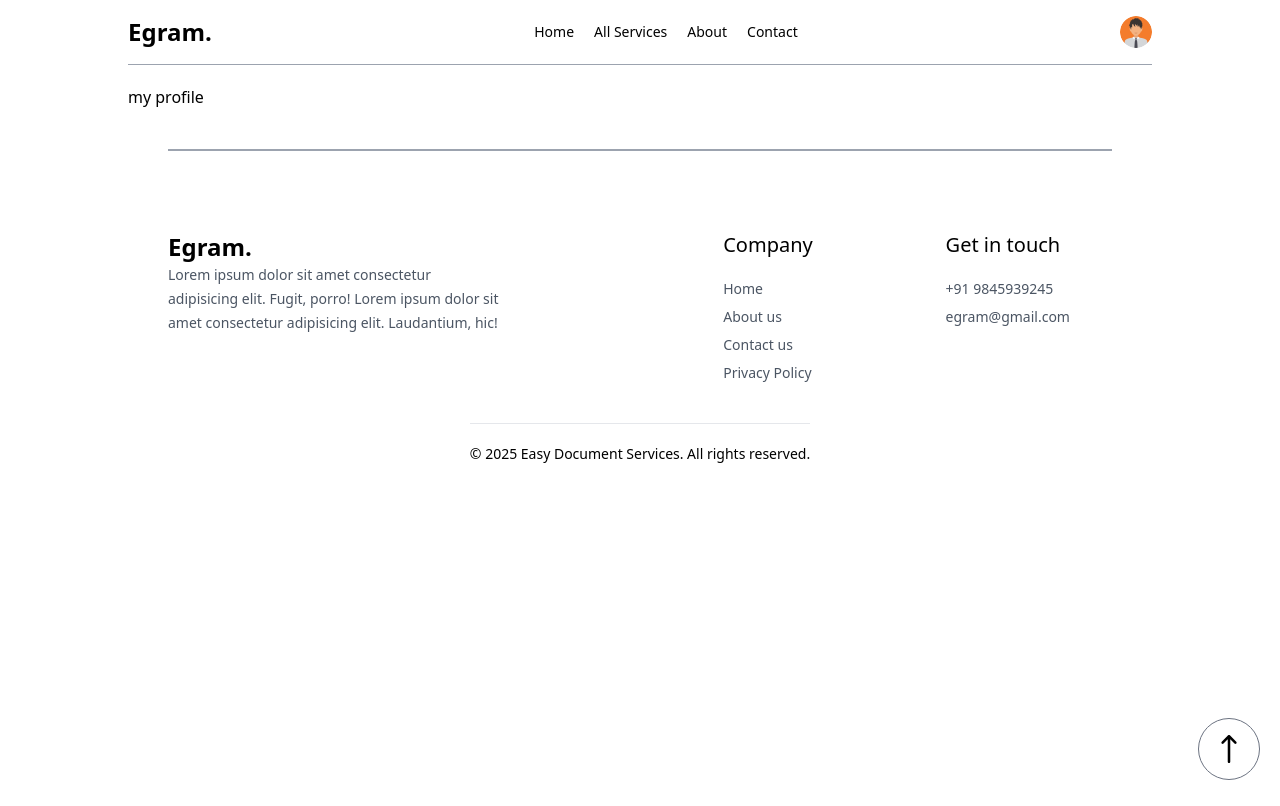
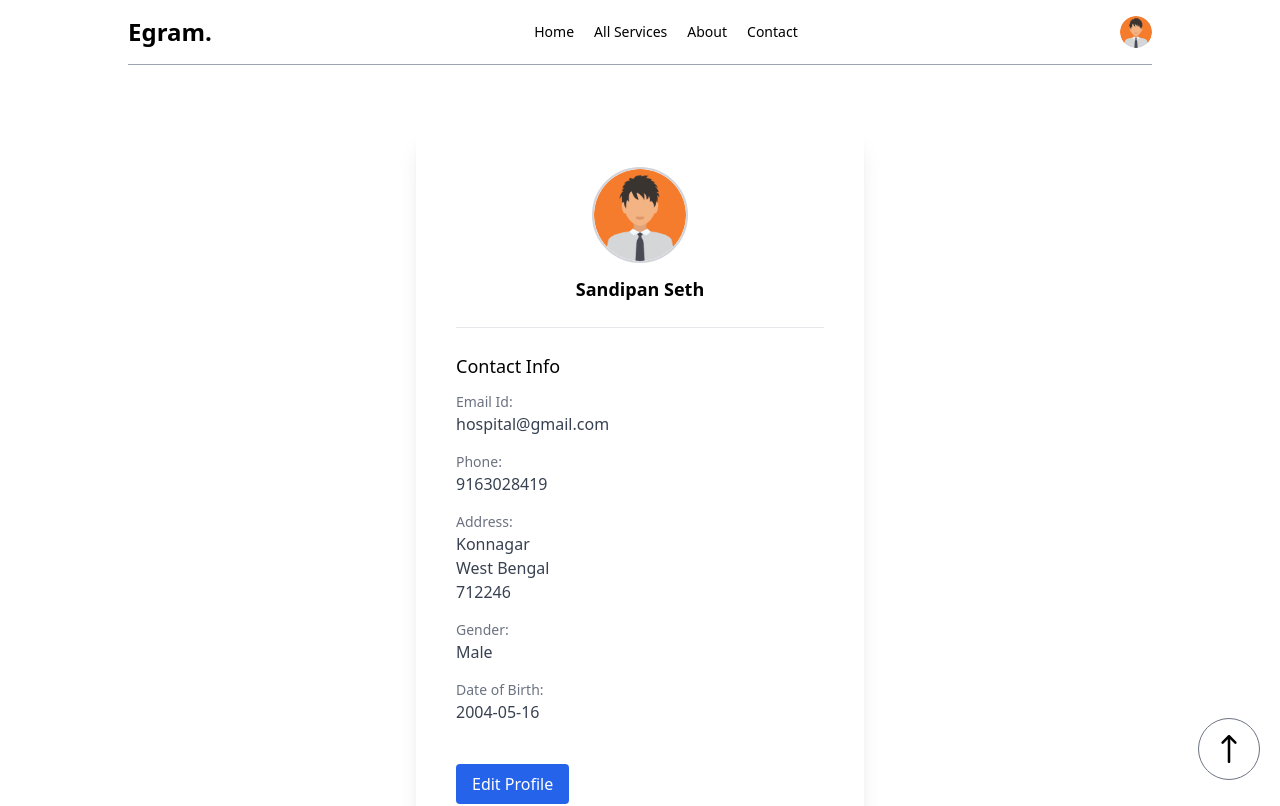
Before and after one commit to Sandipan-seth/Egram-FrontEnd, a React (Vite) app: page /my-profile in a window 1280 px wide. Shown: the top 806 px of the page. Built offline with nearby package versions, Linux system fonts and the light colour scheme.

Commit message:
Add files via upload

```diff
--- a/src/components/Modification.jsx
+++ b/src/components/Modification.jsx
@@ -1,11 +1,14 @@
-import React, { useEffect, useState } from "react";
+import React, { useContext, useEffect, useState } from "react";
+import userContext from "../contexts/UserContext";
+
 
 const Modification = ({ id }) => {
-  const [name, setName] = useState("");
-  const [address1, setAddress1] = useState("");
-  const [address2, setAddress2] = useState("");
-  const [address3, setAddress3] = useState("");
-  const [phone, setPhone] = useState("");
+  const {userData} = useContext(userContext);
+  const [name, setName] = useState(userData.name);
+  const [phone, setPhone] = useState(userData.phone);
+  const [address1, setAddress1] = useState(userData.address.line1);
+  const [address2, setAddress2] = useState(userData.address.line2);
+  const [pinCode, setPinCode] = useState(userData.address.pincode);
 
   useEffect(() => {
     scrollTo(0, 0);
@@ -122,19 +125,19 @@ const Modification = ({ id }) => {
           />
 
           <label
-            htmlFor="address3"
+            htmlFor="PinCode"
             className="block text-gray-700 font-medium mb-1"
           >
-            Address Line 3
+             Pin Code
           </label>
           <input
             type="text"
-            id="address3"
-            value={address3}
-            placeholder="Enter Address Line 3"
+            id="PinCode"
+            value={pinCode}
+            placeholder="Enter Pin Code"
             className="border border-gray-300 p-2 rounded-md w-full focus:ring-2 focus:ring-blue-200 outline-none"
             autoComplete="off"
-            onChange={(e) => setAddress3(e.target.value)}
+            onChange={(e) => setPinCode(e.target.value)}
           />
         </div>
 
--- a/src/components/NewApply.jsx
+++ b/src/components/NewApply.jsx
@@ -1,11 +1,13 @@
-import React, { useEffect, useState } from "react";
+import React, { useContext, useEffect, useState } from "react";
+import userContext from "../contexts/UserContext";
 
 const NewApply = ({ id }) => {
-  const [name, setName] = useState("");
-  const [address1, setAddress1] = useState("");
-  const [address2, setAddress2] = useState("");
-  const [address3, setAddress3] = useState("");
-  const [phone, setPhone] = useState("");
+  const { userData } = useContext(userContext);
+  const [name, setName] = useState(userData.name);
+  const [address1, setAddress1] = useState(userData.address.line1);
+  const [address2, setAddress2] = useState(userData.address.line2);
+  const [pinCode, setPinCode] = useState(userData.address.pincode);
+  const [phone, setPhone] = useState(userData.phone);
   const [age, setAge] = useState(18);
 
   useEffect(() => {
@@ -136,19 +138,19 @@ const NewApply = ({ id }) => {
           />
 
           <label
-            htmlFor="address3"
+            htmlFor="Pincode"
             className="block text-gray-700 font-medium mb-1"
           >
-            Address Line 3
+            Pin Code
           </label>
           <input
             type="text"
-            id="address3"
-            value={address3}
-            placeholder="Enter Address Line 3"
+            id="Pincode"
+            value={pinCode}
+            placeholder="Enter PinCode"
             className="border border-gray-300 p-2 rounded-md w-full focus:ring-2 focus:ring-blue-200 outline-none"
             autoComplete="off"
-            onChange={(e) => setAddress3(e.target.value)}
+            onChange={(e) => setPinCode(e.target.value)}
           />
         </div>
 
--- a/src/components/Verification.jsx
+++ b/src/components/Verification.jsx
@@ -1,10 +1,13 @@
-import React, { useState } from "react";
-import { useParams } from "react-router-dom";
+import React, { useContext, useState } from "react";
+import { useNavigate, useParams } from "react-router-dom";
 import Modification from "./Modification";
 import NewApply from "./NewApply";
+import userContext from "../contexts/UserContext";
 
 function Verification() {
   const { id } = useParams();
+  const navigate = useNavigate();
+  const { token } = useContext(userContext);
 
   const parameterConvertToWord = (w) =>
     w
@@ -20,8 +23,12 @@ function Verification() {
   };
 
   return (
+    <>
+      {token ? (
         <div className="p-6 max-w-4xl mx-auto">
-      <h1 className="text-2xl font-bold mb-4 text-center">Verification Page</h1>
+          <h1 className="text-2xl font-bold mb-4 text-center">
+            Verification Page
+          </h1>
 
           <div className="flex flex-col md:flex-row gap-6">
             {/* Left Side */}
@@ -58,6 +65,27 @@ function Verification() {
             </div>
           </div>
         </div>
+      ) : (
+        <div className="flex fixed inset-0 items-center justify-center bg-white bg-opacity-90 z-50">
+          <div className="bg-white p-8 rounded-lg shadow-lg border border-gray-200 w-full max-w-md mx-4 md:mx-auto text-center">
+            <h1 className="text-2xl font-bold text-gray-800 mb-4">
+              Login to View More
+            </h1>
+            <p className="text-gray-600 mb-6">
+              Access our services by logging into your account.
+            </p>
+            <button
+              onClick={() => {
+                navigate("/login");
+              }}
+              className="bg-blue-600 text-white py-2 px-6 rounded-lg hover:bg-blue-700 transition duration-300"
+            >
+              Login
+            </button>
+          </div>
+        </div>
+      )}
+    </>
   );
 }
 
--- a/src/contexts/UserContext.jsx
+++ b/src/contexts/UserContext.jsx
@@ -1,26 +1,37 @@
 import { createContext, useState } from "react";
+import { assets } from "../assets/assets_frontend/assets";
 
 const userContext = createContext();
 
-export const UserProvider = (props)=>{
-    const [token, setToken] =useState(true);
+export const UserProvider = (props) => {
+  const [token, setToken] = useState(true);
 
   const [userType, setUserType] = useState("User");
+  const [userData, setUserData] = useState({
+    name: "Sandipan Seth",
+    image: assets.profile_pic,
+    email: "hospital@gmail.com",
+    phone: "9163028419",
+    address: {
+      line1: "Konnagar",
+      line2: "West Bengal",
+      pincode: "712246",
+    },
+    gender: "Male",
+    dob: "2004-05-16",
+  });
 
   const values = {
+    userData,
+    setUserData,
     token,
     setToken,
     userType,
-        setUserType
+    setUserType,
   };
-    return(
-        <userContext.Provider value={values}>
-            {props.children }
-        </userContext.Provider>
+  return (
+    <userContext.Provider value={values}>{props.children}</userContext.Provider>
   );
 };
 
-
-
-
 export default userContext;
--- a/src/pages/MyProfile.jsx
+++ b/src/pages/MyProfile.jsx
@@ -1,11 +1,159 @@
-import React from 'react'
+import React, { useContext, useState } from "react";
+import userContext from "../contexts/UserContext";
 
 const MyProfile = () => {
+  const { userData, setUserData } = useContext(userContext);
+
+  const [isEdit, setIsEdit] = useState(false);
+
   return (
-    <div>
-      my profile
+    <div className="p-6 min-h-screen flex justify-center items-center">
+      <div className="bg-white rounded-lg shadow-xl p-10 w-full max-w-md">
+        {/* Profile Image */}
+        <div className="flex flex-col items-center mb-6">
+          <img
+            src={userData.image}
+            alt="Profile"
+            className="w-24 h-24 rounded-full border-2 border-gray-300"
+          />
+          {isEdit ? (
+            <input
+              type="text"
+              value={userData.name}
+              onChange={(e) =>
+                setUserData((prev) => ({ ...prev, name: e.target.value }))
+              }
+              className="mt-3 text-center border border-gray-300 rounded p-1 w-full"
+              required
+            />
+          ) : (
+            <p className="mt-3 text-lg font-semibold">{userData.name}</p>
+          )}
+        </div>
+
+        <hr className="border-gray-200 mb-6" />
+
+        {/* Contact Info */}
+        <div>
+          <h2 className="text-lg font-medium mb-3">Contact Info</h2>
+          <div className="mb-4">
+            <p className="text-gray-500 text-sm">Email Id:</p>
+            <p className="text-gray-700">{userData.email}</p>
+          </div>
+          <div className="mb-4">
+            <p className="text-gray-500 text-sm">Phone:</p>
+            {isEdit ? (
+              <input
+                type="text"
+                value={userData.phone}
+                onChange={(e) =>
+                  setUserData((prev) => ({ ...prev, phone: e.target.value }))
+                }
+                className="border border-gray-300 rounded p-1 w-full"
+              />
+            ) : (
+              <p className="text-gray-700">{userData.phone}</p>
+            )}
+          </div>
+
+          {/* Address */}
+          <div className="mb-4">
+            <p className="text-gray-500 text-sm">Address:</p>
+            {isEdit ? (
+              <div className="space-y-2">
+                <input
+                  type="text"
+                  value={userData.address.line1}
+                  onChange={(e) =>
+                    setUserData((prev) => ({
+                      ...prev,
+                      address: { ...prev.address, line1: e.target.value },
+                    }))
+                  }
+                  className="border border-gray-300 rounded p-1 w-full"
+                  required
+                />
+                <input
+                  type="text"
+                  value={userData.address.line2}
+                  onChange={(e) =>
+                    setUserData((prev) => ({
+                      ...prev,
+                      address: { ...prev.address, line2: e.target.value },
+                    }))
+                  }
+                  className="border border-gray-300 rounded p-1 w-full"
+                />
+                <input
+                  type="text"
+                  value={userData.address.pincode}
+                  onChange={(e) =>
+                    setUserData((prev) => ({
+                      ...prev,
+                      address: { ...prev.address, pincode: e.target.value },
+                    }))
+                  }
+                  className="border border-gray-300 rounded p-1 w-full"
+                  required
+                />
+              </div>
+            ) : (
+              <div className="text-gray-700">
+                <p>{userData.address.line1}</p>
+                <p>{userData.address.line2}</p>
+                <p>{userData.address.pincode}</p>
+              </div>
+            )}
+          </div>
+
+          {/* Gender */}
+          <div className="mb-4">
+            <p className="text-gray-500 text-sm">Gender:</p>
+            {isEdit ? (
+              <select
+                value={userData.gender}
+                onChange={(e) =>
+                  setUserData((prev) => ({ ...prev, gender: e.target.value }))
+                }
+                className="border border-gray-300 rounded p-1 w-full"
+              >
+                <option value="Male">Male</option>
+                <option value="Female">Female</option>
+              </select>
+            ) : (
+              <p className="text-gray-700">{userData.gender}</p>
+            )}
+          </div>
+
+          {/* Date of Birth */}
+          <div className="mb-4">
+            <p className="text-gray-500 text-sm">Date of Birth:</p>
+            {isEdit ? (
+              <input
+                type="date"
+                value={userData.dob}
+                onChange={(e) =>
+                  setUserData((prev) => ({ ...prev, dob: e.target.value }))
+                }
+                className="border border-gray-300 rounded p-1 w-full"
+                required
+              />
+            ) : (
+              <p className="text-gray-700">{userData.dob}</p>
+            )}
+          </div>
+        </div>
+
+        {/* Edit Button */}
+        <button
+          onClick={() => setIsEdit(!isEdit)}
+          className="mt-6 bg-blue-600 text-white rounded px-4 py-2 hover:bg-blue-400 transition-all duration-200"
+        >
+          {isEdit ? "Save Changes" : "Edit Profile"}
+        </button>
+      </div>
     </div>
-  )
-}
+  );
+};
 
-export default MyProfile
+export default MyProfile;
```
Lines whose indentation alone changed are shown as unchanged.
